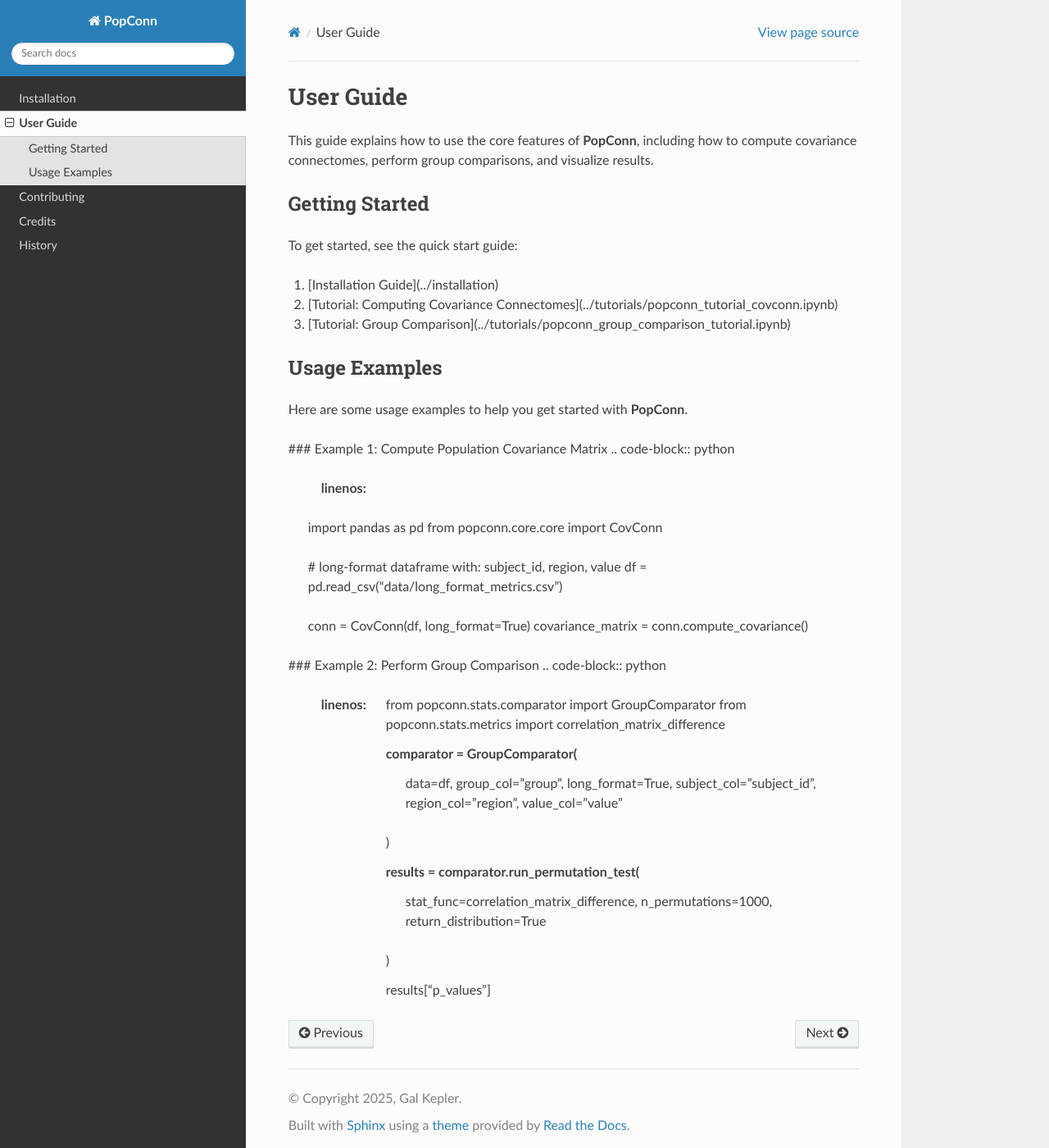
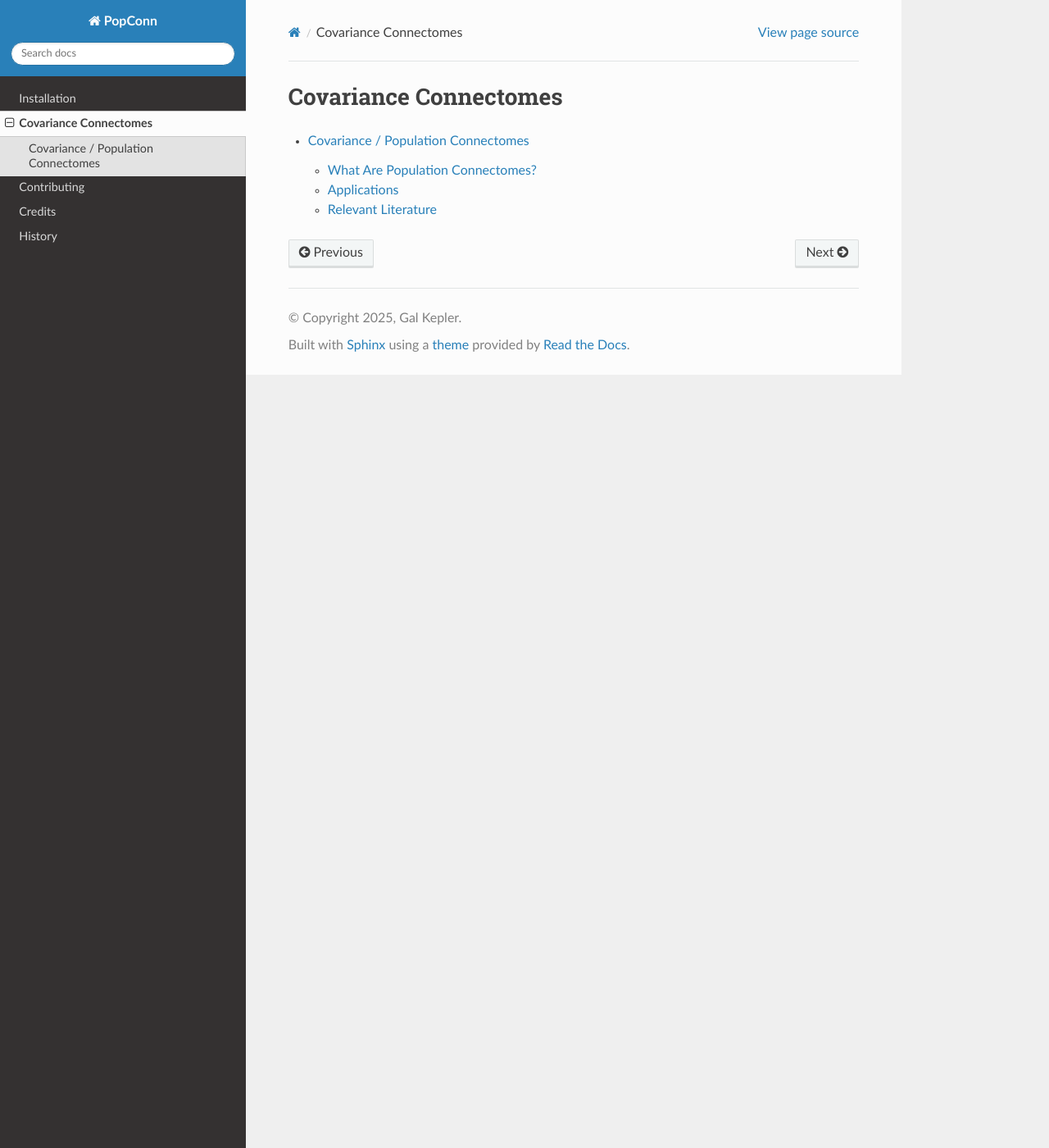
Before and after one commit to GalKepler/PopConn, a Sphinx documentation site: the page built from docs/user_guide/index.rst, in a window 1280 px wide and 1400 px high. Shown: the whole window at 82% size. Built offline with Sphinx 7.4.7 and the Read the Docs theme 3.1.0, drawn with Linux system fonts in a browser that asks for light colours; pages that are not in the unit, such as notebooks, are missing from menus.

Commit message:
Added some theoretical background

```diff
--- a/docs/user_guide/index.rst
+++ b/docs/user_guide/index.rst
@@ -1,55 +1,7 @@
-User Guide
-===========
+Covariance Connectomes
+======================
 
-This guide explains how to use the core features of **PopConn**, including how to compute covariance connectomes, perform group comparisons, and visualize results.
+.. toctree::
+   :maxdepth: 2
 
-Getting Started
----------------
-
-To get started, see the quick start guide:
-
-1. [Installation Guide](../installation)
-2. [Tutorial: Computing Covariance Connectomes](../tutorials/popconn_tutorial_covconn.ipynb)
-3. [Tutorial: Group Comparison](../tutorials/popconn_group_comparison_tutorial.ipynb)
-
-Usage Examples
---------------
-
-Here are some usage examples to help you get started with **PopConn**.
-
-### Example 1: Compute Population Covariance Matrix
-.. code-block:: python
-    :linenos:
-
-    import pandas as pd
-    from popconn.core.core import CovConn
-
-    # long-format dataframe with: subject_id, region, value
-    df = pd.read_csv("data/long_format_metrics.csv")
-
-    conn = CovConn(df, long_format=True)
-    covariance_matrix = conn.compute_covariance()
-
-### Example 2: Perform Group Comparison
-.. code-block:: python
-   :linenos:
-
-    from popconn.stats.comparator import GroupComparator
-    from popconn.stats.metrics import correlation_matrix_difference
-
-    comparator = GroupComparator(
-        data=df,
-        group_col="group",
-        long_format=True,
-        subject_col="subject_id",
-        region_col="region",
-        value_col="value"
-    )
-
-    results = comparator.run_permutation_test(
-        stat_func=correlation_matrix_difference,
-        n_permutations=1000,
-        return_distribution=True
-    )
-
-    results["p_values"]
+   covariance_connectomes
```
Also changed, not shown: docs/user_guide/covariance_connectomes.rst (added, +50 -0 lines).
